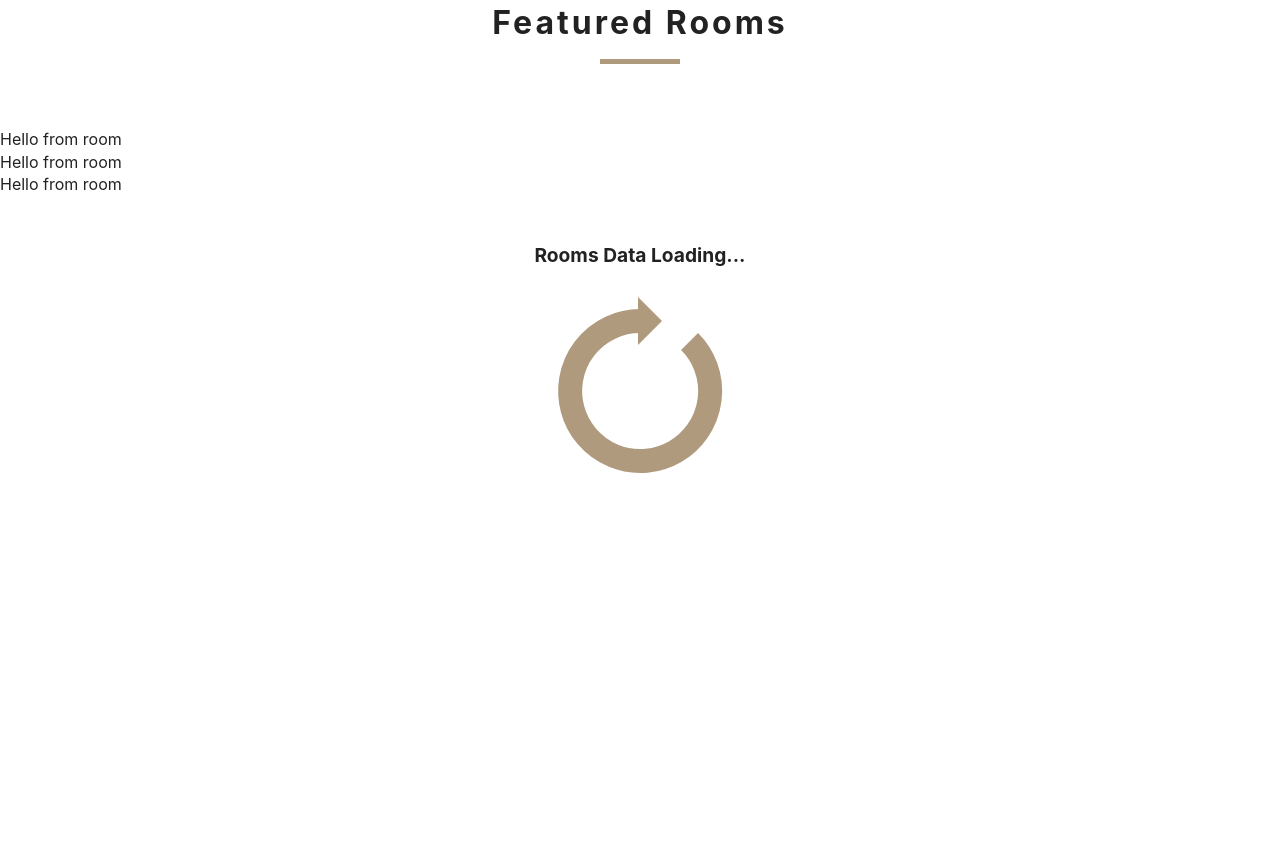
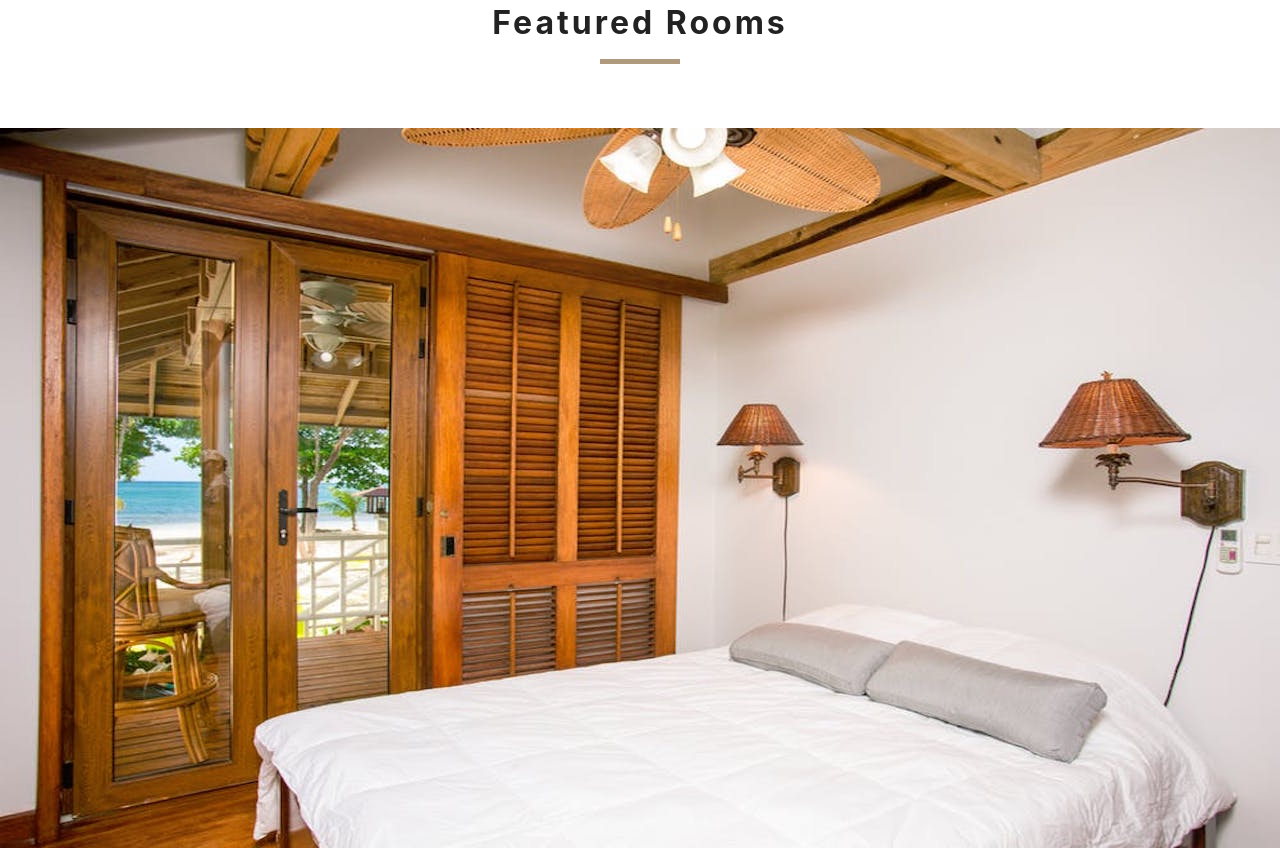
Before and after one commit to NaumanNazir/resort-booking-app, a React (Create React App) app: page / in a window 1280 px wide. Shown: the part 1340-2190 px from the top of the page. Before the commit the page ends 1837 px from the top, so only its background shows below. Built offline with nearby package versions, Linux system fonts and the light colour scheme.

Commit message:
added functionality

```diff
--- a/src/components/room/index.js
+++ b/src/components/room/index.js
@@ -1,11 +1,17 @@
-import React from 'react'
+import React from 'react';
+import { Link } from 'react-router-dom';
+import defaultImage from '../../assets/images/file-missing.png';
 
-function Room() {
+function Room({ room }) {
+  const { name, slug, images, price } = room;
+
   return (
-    <div>
-      Hello from room
-    </div>
-  )
+    <article>
+      <div className="image-container">
+        <img src={ images[0] || defaultImage } alt="single room" />
+      </div>
+    </article>
+  );
 }
 
 export default Room;
```
